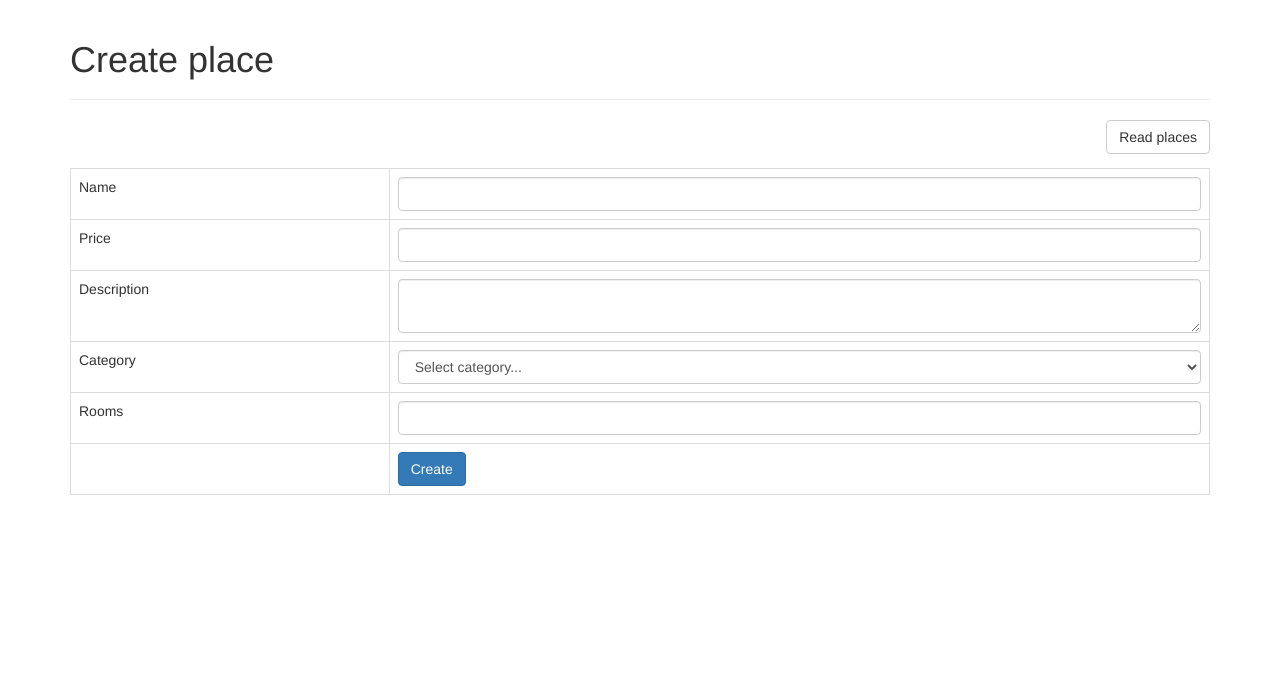
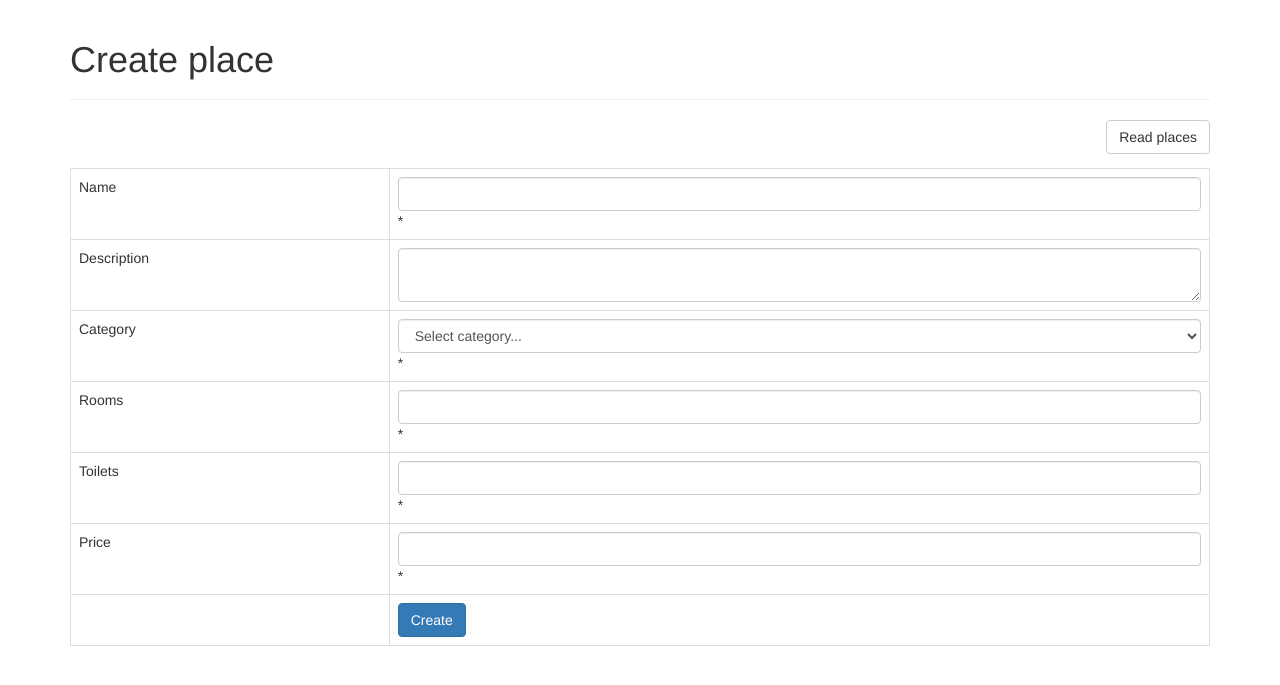
Before and after one commit to pipemanta/booking, a PHP site: page /create.php in a window 1280 px wide. Shown: the top 685 px of the page. Run offline with PHP 8.4, Linux system fonts and the light colour scheme; data that the repository does not hold is empty; some libraries are stand-ins or nearby versions.

Commit message:
created required

```diff
--- a/wwwroot/create.php
+++ b/wwwroot/create.php
@@ -51,23 +51,58 @@ include_once "layout_header.php";
             ?>
 
         <!-- HTML form for creating a place -->
+            <?php
+            // define variables and set to empty values
+//            $nameErr = $descriptionErr = $roomsErr = $toiletsErr = $priceErr = "";
+//            $name = $description = $rooms = $toilets = $price = "";
+//
+//            if ($_SERVER["REQUEST_METHOD"] == "POST") {
+//                if (empty($_POST["name"])) {
+//                    $nameErr = "Name is required";
+//                } else {
+//                    $name = test_input($_POST["name"]);
+//                }
+//                if (empty($_POST["description"])) {
+//                    $descriptionErr = "Description is required";
+//                } else {
+//                    $description = test_input($_POST["description"]);
+//                }
+//                if (empty($_POST["rooms"])) {
+//                    $roomsErr = "Rooms is required";
+//                } else {
+//                    $rooms = test_input($_POST["rooms"]);
+//                }
+//                if (empty($_POST["toilets"])) {
+//                    $toiletsErr = "Toilets is required";
+//                } else {
+//                    $toilets = test_input($_POST["toilets"]);
+//                }
+//                if (empty($_POST["price"])) {
+//                    $priceErr = "Price is required";
+//                } else {
+//                    $price = test_input($_POST["price"]);
+//                }
+//            }
+//
+//            function test_input($data) {
+//                $data = trim($data);
+//                $data = stripslashes($data);
+//                $data = htmlspecialchars($data);
+//                return $data;
+//            }
+            ?>
             <form action="<?php echo htmlspecialchars($_SERVER["PHP_SELF"]);?>" method="post">
 
                 <table class='table table-hover table-responsive table-bordered'>
 
                     <tr>
                         <td>Name</td>
-                        <td><input type='text' name='name' class='form-control' /></td>
-                    </tr>
-
-                    <tr>
-                        <td>Price</td>
-                        <td><input type='text' name='price' class='form-control' /></td>
+                        <td><input type='text' name='name' class='form-control' required='required' value="<?php echo $_POST['name'];?>" /><span class="error">* <?php echo $nameErr;?></span></td>
                     </tr>
 
                     <tr>
                         <td>Description</td>
-                        <td><textarea name='description' class='form-control'></textarea></td>
+                        <td><textarea name='description' class='form-control' value="<?php echo $_POST['description'];?>" ></textarea></td>
                     </tr>
 
                     <tr>
@@ -79,8 +114,8 @@ include_once "layout_header.php";
                                 $results = $category->read();
 
                                 // put them in a select drop-down
-                                echo "<select class='form-control' name='category_id'>";
-                                echo "<option>Select category...</option>";
+                                echo "<select class='form-control' name='category_id' required >";
+                                echo "<option value=''>Select category...</option>";
 
                                 while ($row_category = $results->fetch(PDO::FETCH_ASSOC)){
                                     extract($row_category);
@@ -89,12 +124,23 @@ include_once "layout_header.php";
 
                                 echo "</select>";
                                 ?>
+                            <span class="error">* <?php echo $roomsErr;?></span>
                         </td>
                     </tr>
 
                     <tr>
                         <td>Rooms</td>
-                        <td><input type='text' name='price' class='form-control' /></td>
+                        <td><input type='number' name='rooms' class='form-control' required='required' value="<?php echo $_POST['rooms'];?>" /><span class="error">* <?php echo $roomsErr;?></span></td>
+                    </tr>
+
+                    <tr>
+                        <td>Toilets</td>
+                        <td><input type='number' name='toilets' class='form-control' required='required' value="<?php echo $_POST['toilets'];?>" /><span class="error">* <?php echo $toiletsErr;?></span></td>
+                    </tr>
+
+                    <tr>
+                        <td>Price</td>
+                        <td><input type='text' name='price' class='form-control' required='required' value="<?php echo $_POST['price'];?>" /><span class="error">* <?php echo $priceErr;?></span></td>
                     </tr>
 
                     <tr>
```
